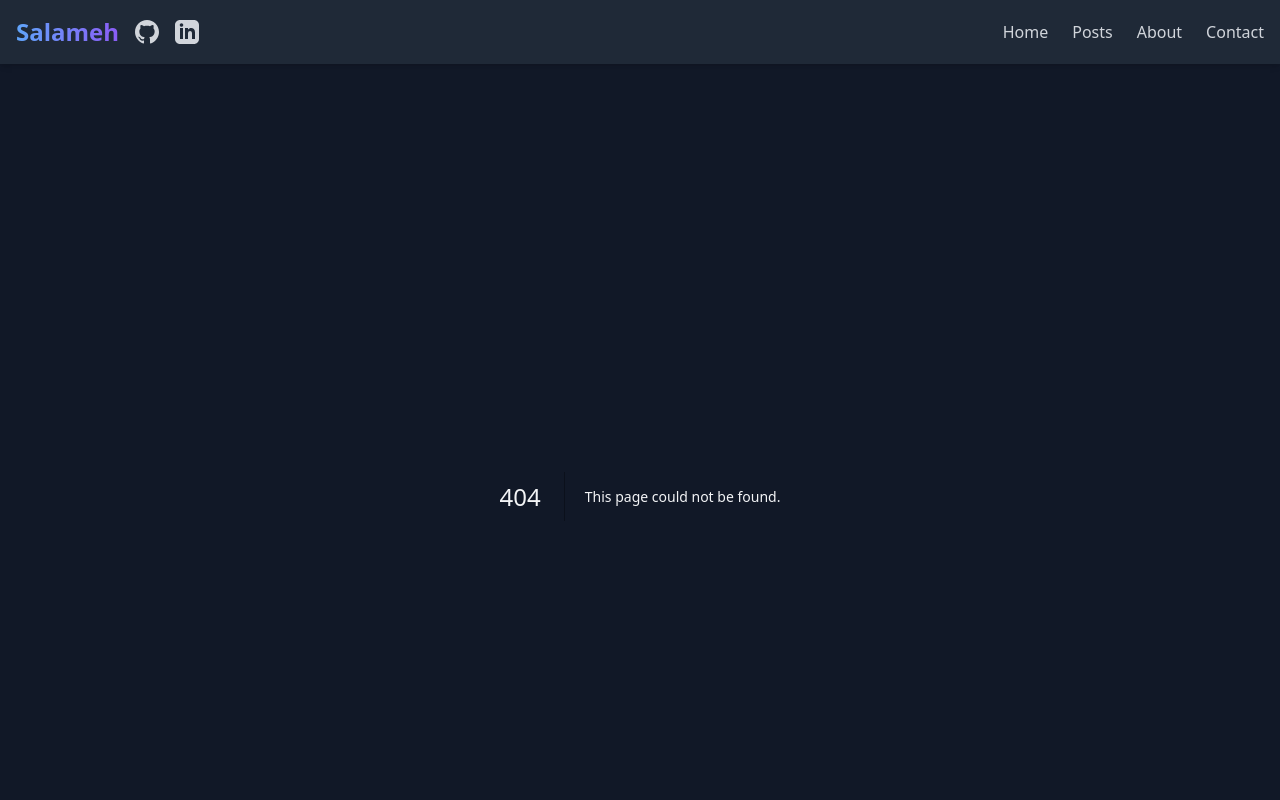
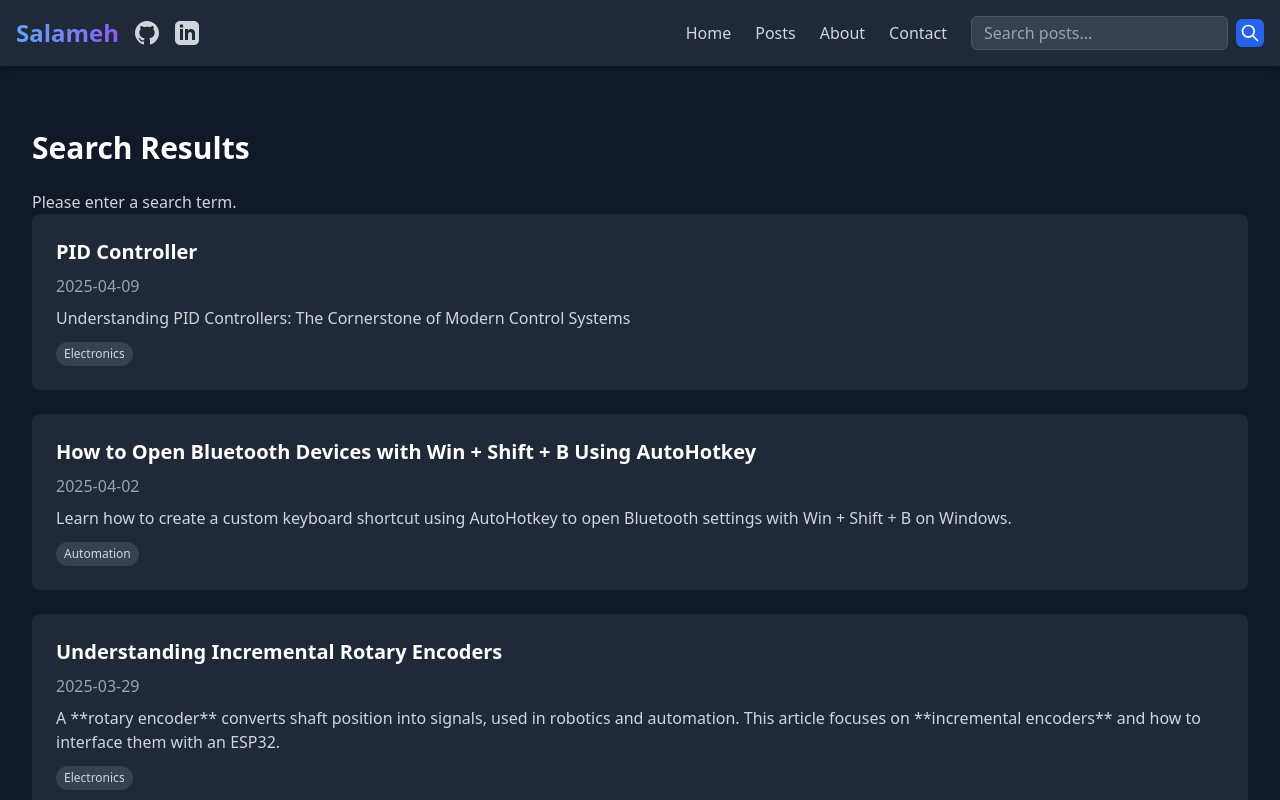
Before and after one commit to abda-s/my-next-blog, a Next.js app: page /my-next-blog/search in a window 1280 px wide. Before the commit this address had no page. Shown: the top 800 px of the page. Built offline with nearby package versions, Linux system fonts and the light colour scheme.

Commit message:
Deploy to gh-pages - 5/25/2025 8:08:30 PM

```diff
--- a/app/components/Navbar.tsx
+++ b/app/components/Navbar.tsx
@@ -3,9 +3,12 @@ import Link from 'next/link';
 import { useState } from 'react';
 import { motion } from 'framer-motion';
 import { NavLink } from '../types';
+import { useRouter } from 'next/navigation';
 
 export default function Navbar() {
   const [isMenuOpen, setIsMenuOpen] = useState(false);
+  const [searchQuery, setSearchQuery] = useState('');
+  const router = useRouter();
 
   const navLinks: NavLink[] = [
     { name: 'Home', href: '/' },
@@ -53,6 +56,27 @@ export default function Navbar() {
               {link.name}
             </Link>
           ))}
+          {/* Search Bar */}
+          <form onSubmit={(e) => {
+            e.preventDefault();
+            if (searchQuery.trim()) {
+              router.push(`/search?q=${encodeURIComponent(searchQuery.trim())}`);
+              setSearchQuery(''); // Clear search input after navigating
+            }
+          }} className="hidden lg:flex ml-6 items-center">
+            <input
+              type="text"
+              placeholder="Search posts..."
+              value={searchQuery}
+              onChange={(e) => setSearchQuery(e.target.value)}
+              className="px-3 py-1 rounded-md bg-gray-700 text-white border border-gray-600 focus:outline-none focus:border-blue-500"
+            />
+            <button type="submit" className="ml-2 p-1 rounded-md bg-blue-600 text-white hover:bg-blue-700 transition-colors">
+              <svg xmlns="http://www.w3.org/2000/svg" className="h-5 w-5" fill="none" viewBox="0 0 24 24" stroke="currentColor">
+                <path strokeLinecap="round" strokeLinejoin="round" strokeWidth={2} d="M21 21l-6-6m2-5a7 7 0 11-14 0 7 7 0 0114 0z" />
+              </svg>
+            </button>
+          </form>
         </div>
         <div className="lg:hidden">
           <button onClick={() => setIsMenuOpen(!isMenuOpen)} className="text-white focus:outline-none">
@@ -65,6 +89,24 @@ export default function Navbar() {
         {/* Sliding panel menu */}
         <div className={`lg:hidden fixed top-0 right-0 h-full w-64 bg-gray-800 shadow-xl z-50 transition-transform duration-300 ease-in-out ${isMenuOpen ? 'translate-x-0' : 'translate-x-full'}`}>
           <div className="p-4">
+            {/* Search Bar in Mobile Menu */}
+            <form onSubmit={(e) => {
+              e.preventDefault();
+              if (searchQuery.trim()) {
+                router.push(`/search?q=${encodeURIComponent(searchQuery.trim())}`);
+                setSearchQuery(''); // Clear search input after navigating
+                setIsMenuOpen(false); // Close menu after search
+              }
+            }} className="mb-4">
+              <input
+                type="text"
+                placeholder="Search posts..."
+                value={searchQuery}
+                onChange={(e) => setSearchQuery(e.target.value)}
+                className="w-full px-3 py-2 rounded-md bg-gray-700 text-white border border-gray-600 focus:outline-none focus:border-blue-500"
+              />
+              <button type="submit" className="hidden">Submit</button> {/* Hidden submit button */}
+            </form>
             {navLinks.map((link) => (
               <Link
                 key={link.name}
--- a/app/layout.tsx
+++ b/app/layout.tsx
@@ -2,7 +2,7 @@ import './globals.css';
 import Navbar from './components/Navbar';
 
 export const metadata = {
-  title: 'My Blog',
+  title: 'Salameh',
   description: 'A personal blog built with Next.js',
 };
 
--- /dev/null
+++ b/app/search/page.tsx
@@ -0,0 +1,91 @@
+import { getPosts } from '../lib/posts';
+import Link from 'next/link';
+
+interface SearchPageProps {
+  searchParams: {
+    q?: string;
+  };
+}
+
+export default async function SearchPage({ searchParams }: SearchPageProps) {
+  const query = searchParams.q || '';
+  const allPosts = await getPosts(true); // Include drafts in search for completeness
+
+  // Filter and score posts
+  const scoredPosts = allPosts
+    .map(post => {
+      const lowerQuery = query.toLowerCase();
+      let score = 0;
+
+      // Title match gets highest priority
+      if (post.title.toLowerCase().includes(lowerQuery)) {
+        score += 2; // Higher score for title match
+      }
+
+      // Tag match gets next priority
+      if (post.tags?.some(tag => tag.toLowerCase().includes(lowerQuery))) {
+        score += 1; // Score for tag match
+      }
+
+      // Description match gets lowest priority
+      if (post.description.toLowerCase().includes(lowerQuery)) {
+        score += 0.5; // Score for description match
+      }
+
+      return { ...post, score };
+    })
+    .filter(post => post.score > 0); // Only keep posts with a positive score (at least one match)
+
+  // Sort by score (descending) and then by date (descending)
+  const sortedPosts = scoredPosts.sort((a, b) => {
+    if (b.score !== a.score) {
+      return b.score - a.score; // Sort by score
+    }
+    return new Date(b.date).getTime() - new Date(a.date).getTime(); // Sort by date for ties
+  });
+
+  return (
+    <main className="container mx-auto px-4 py-8">
+      <h1 className="text-3xl font-bold text-white mb-6">
+        Search Results{query && `: ${query}`}
+      </h1>
+
+      {!query && (
+        <p className="text-gray-300">Please enter a search term.</p>
+      )}
+
+      {query && sortedPosts.length === 0 && (
+        <p className="text-gray-300">No results found for &quot;{query}&quot;.</p>
+      )}
+
+      {sortedPosts.length > 0 && (
+        <div className="space-y-6">
+          {sortedPosts.map((post) => (
+            <article key={post.slug} className="bg-gray-800 rounded-lg p-6 hover:bg-gray-700 transition-colors">
+              <Link href={`/posts/${post.slug}`}>
+                <h3 className="text-xl font-semibold text-white mb-2 hover:text-blue-400 transition-colors">
+                  {post.title}
+                </h3>
+              </Link>
+              {/* Use a fixed date format to avoid hydration mismatch */}
+              <p className="text-gray-400 mb-2">{new Date(post.date).toISOString().slice(0, 10)}</p>
+              <p className="text-gray-300 mb-3">{post.description}</p>
+              {post.tags && post.tags.length > 0 && (
+                <div className="flex flex-wrap gap-2">
+                  {post.tags.map(tag => (
+                    <span
+                      key={tag}
+                      className="text-xs px-2 py-1 rounded-full bg-gray-700 text-gray-300"
+                    >
+                      {tag}
+                    </span>
+                  ))}
+                </div>
+              )}
+            </article>
+          ))}
+        </div>
+      )}
+    </main>
+  );
+}
```
